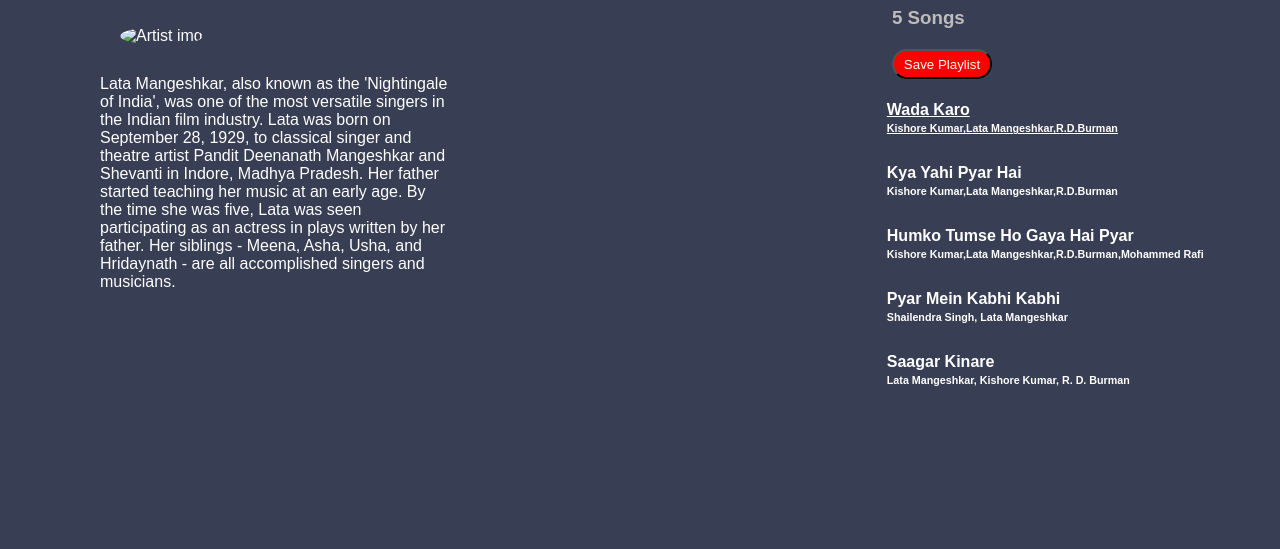
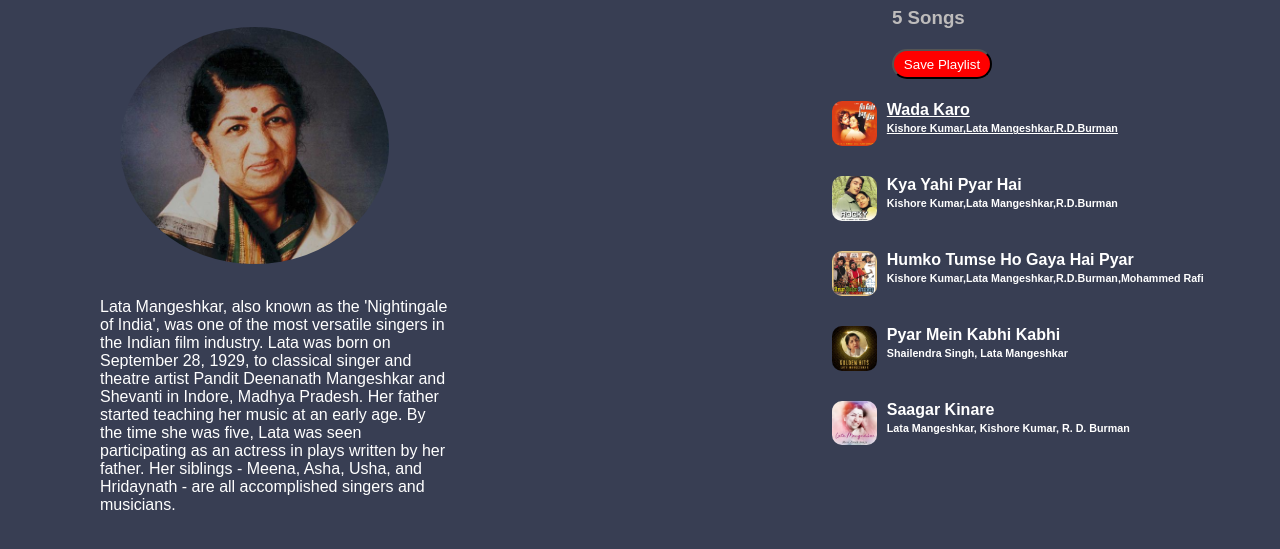
Before and after one commit to Shadab-2604/Radio_Rewind, a website: page lata.html in a window 1280 px wide. Shown: the part 101-650 px from the top of the page. Drawn offline with Linux system fonts and the light colour scheme; the site is published under a folder, as on GitHub Pages, so addresses that start at the root find nothing.

Commit message:
Update lata.html

```diff
--- a/lata.html
+++ b/lata.html
@@ -60,7 +60,7 @@
         <div class="left">
 
             <h1 style="padding-left: 25px; font-size:50px ;"><a style="color: white;" href="https://en.wikipedia.org/wiki/Lata_Mangeshkar">Lata Mangeshkar</a></h1>
-            <img src="/Photos/lata.jpg" style="width: 60%; margin-top: 30px; margin-left: 120px; border-radius: 100%;"
+            <img src="Photos/lata.jpg" style="width: 60%; margin-top: 30px; margin-left: 120px; border-radius: 100%;"
                 alt="Artist img">
             <p style="margin-top: 30px; margin-left: 100px; font-size: medium;">Lata Mangeshkar, also known as the 'Nightingale of India', was one of the most versatile singers in the Indian film industry. Lata was born on September 28, 1929, to classical singer and theatre artist Pandit Deenanath Mangeshkar and Shevanti in Indore, Madhya Pradesh. Her father started teaching her music at an early age. By the time she was five, Lata was seen participating as an actress in plays written by her father. Her siblings  - Meena, Asha, Usha, and Hridaynath - are all accomplished singers and musicians.
 
@@ -77,7 +77,7 @@
             <div class="songs">
 
                 <div class="song1" style="display: flex;">
-                    <img src="/lata/wada.webp" alt="" style="width: 10%;border-radius: 10px;">
+                    <img src="lata/wada.webp" alt="" style="width: 10%;border-radius: 10px;">
                     <div  style="margin-left: 10px;">
                        <a href="wada.html" style="color: white;">
                         <h4>Wada Karo</h4>
@@ -88,7 +88,7 @@
             </div>
 
             <div class="song2" style="display: flex; margin-top: 30px;">
-                <img src="/lata/kya-yahi-pyar-hai.webp" alt="" style="width: 10%;border-radius: 10px;">
+                <img src="lata/kya-yahi-pyar-hai.webp" alt="" style="width: 10%;border-radius: 10px;">
                 <div  style="margin-left: 10px;">
                 <h4>Kya Yahi Pyar Hai</h4>
                 <h6 style="margin-top: 3px;">Kishore Kumar,Lata Mangeshkar,R.D.Burman</h6>
@@ -96,7 +96,7 @@
         </div>
 
         <div  class="song3" style="display: flex; margin-top: 30px;">
-            <img src="/lata/hum-tumse-ho-gaya-hai-pyar.webp" alt="" style="width: 10%;border-radius: 10px;">
+            <img src="lata/hum-tumse-ho-gaya-hai-pyar.webp" alt="" style="width: 10%;border-radius: 10px;">
             <div style="margin-left: 10px;">
             <h4>Humko Tumse Ho Gaya Hai Pyar</h4>
             <h6 style="margin-top: 3px;">Kishore Kumar,Lata Mangeshkar,R.D.Burman,Mohammed Rafi</h6>
@@ -104,7 +104,7 @@
     </div>
 
     <div class="song4" style="display: flex; margin-top: 30px;">
-        <img src="/lata/pyar-mai-kabhi.webp" alt="" style="width: 10%;border-radius: 10px;">
+        <img src="lata/pyar-mai-kabhi.webp" alt="" style="width: 10%;border-radius: 10px;">
         <div  style="margin-left: 10px;">
         <h4>Pyar Mein Kabhi Kabhi</h4>
         <h6 style="margin-top: 3px;"> Shailendra Singh, Lata Mangeshkar</h6>
@@ -112,7 +112,7 @@
 </div>
 
 <div class="song5" style="display: flex; margin-top: 30px;">
-    <img src="/lata/sagar-kinare.webp" alt="" style="width: 10%;border-radius: 10px;">
+    <img src="lata/sagar-kinare.webp" alt="" style="width: 10%;border-radius: 10px;">
     <div  style="margin-left: 10px;">
     <h4>Saagar Kinare</h4>
     <h6 style="margin-top: 3px;">Lata Mangeshkar, Kishore Kumar, R. D. Burman</h6>
```
